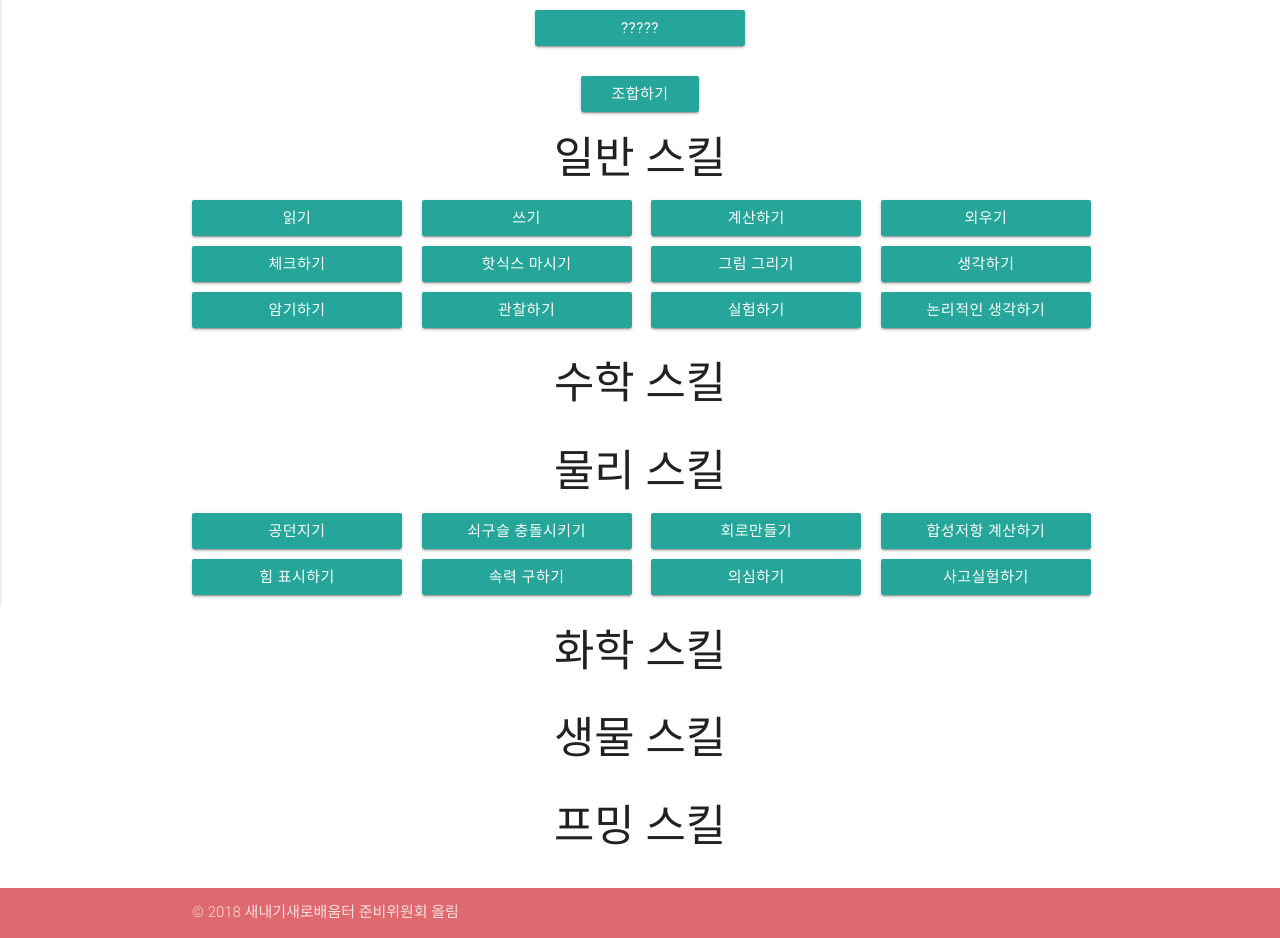
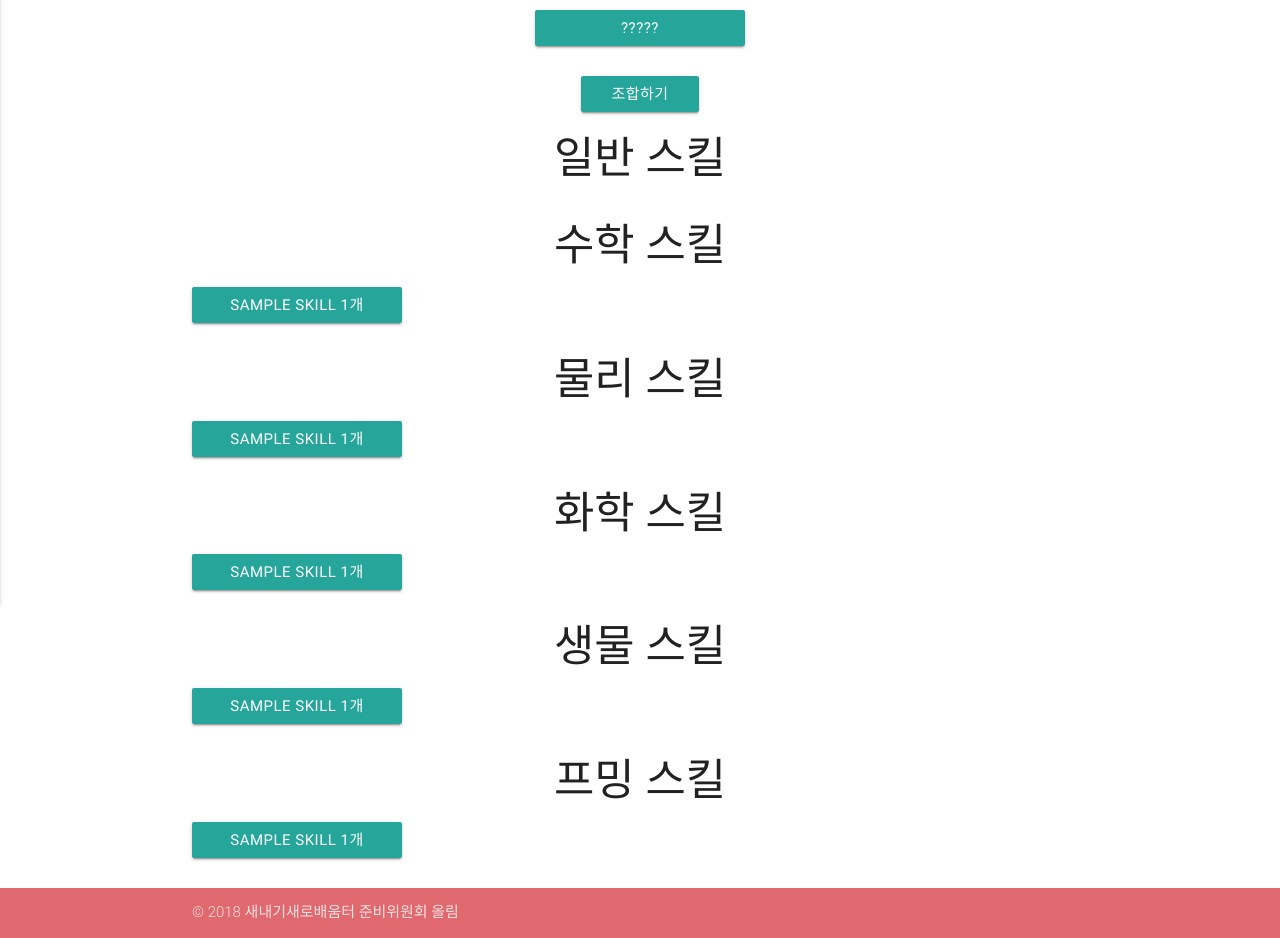
Before and after one commit to lbs1163/olim, a Django app: template rpg/templates/rpg/combination.html in a window 1280 px wide. Shown: the part 256-1194 px from the top of the page. Run offline with Django 3.2, Linux system fonts and the light colour scheme; data comes from the database, SQL or seed files in the repository; tables that the repository leaves empty hold one stand-in row (values such as "Sample post"); the template is opened without the code that fills it: values that come from a table or form of the project are taken from there, most other values are stand-ins (such as "Sample title", 1, 10 or a date in 2020); parts of the project's set-up code (start-up, migrations or seed data) failed here and were passed over; some libraries are stand-ins or nearby versions.

Commit message:
change the way skills show in combination page

```diff
--- a/rpg/templates/rpg/combination.html
+++ b/rpg/templates/rpg/combination.html
@@ -27,10 +27,10 @@
 	<div id="select">
 		<h3>일반 스킬</h3>
 		<div class="row" id="normal">
-			{% for skill in skills %}
-			{% if not skill.math and not skill.phys and not skill.chem and not skill.life and not skill.prog %}
+			{% for dict in skillswithcount %}
+			{% if not dict.skill.math and not dict.skill.phys and not dict.skill.chem and not dict.skill.life and not dict.skill.prog %}
 			<div class="col s12 m6 l4 xl3">
-				<button class="skill btn" type="normal" skillid="{{skill.id}}">{{skill.name}}</button>
+				<button class="skill btn" type="normal" skillid="{{dict.id}}">{{dict.skill.name}} {{dict.skill.count}}개</button>
 			</div>
 			{% endif %}
 			{% endfor %}
@@ -38,10 +38,10 @@
 
 		<h3>수학 스킬</h3>
 		<div class="row" id="math">
-			{% for skill in skills %}
-			{% if skill.math %}
+			{% for dict in skillswithcount %}
+			{% if dict.skill.math %}
 			<div class="col s12 m6 l4 xl3">
-				<button class="skill btn" type="math" skillid="{{skill.id}}">{{skill.name}}</button>
+				<button class="skill btn" type="math" skillid="{{dict.id}}">{{dict.skill.name}} {{dict.skill.count}}개</button>
 			</div>
 			{% endif %}
 			{% endfor %}
@@ -49,10 +49,10 @@
 
 		<h3>물리 스킬</h3>
 		<div class="row" id="phys">
-			{% for skill in skills %}
-			{% if skill.phys %}
+			{% for dict in skillswithcount %}
+			{% if dict.skill.phys %}
 			<div class="col s12 m6 l4 xl3">
-				<button class="skill btn" type="phys" skillid="{{skill.id}}">{{skill.name}}</button>
+				<button class="skill btn" type="phys" skillid="{{dict.id}}">{{dict.skill.name}} {{dict.skill.count}}개</button>
 			</div>
 			{% endif %}
 			{% endfor %}
@@ -60,10 +60,10 @@
 
 		<h3>화학 스킬</h3>
 		<div class="row" id="chem">
-			{% for skill in skills %}
-			{% if skill.chem %}
+			{% for dict in skillswithcount %}
+			{% if dict.skill.chem %}
 			<div class="col s12 m6 l4 xl3">
-				<button class="skill btn" type="chem" skillid="{{skill.id}}">{{skill.name}}</button>
+				<button class="skill btn" type="chem" skillid="{{dict.id}}">{{dict.skill.name}} {{dict.skill.count}}개</button>
 			</div>
 			{% endif %}
 			{% endfor %}
@@ -71,10 +71,10 @@
 
 		<h3>생물 스킬</h3>
 		<div class="row" id="life">
-			{% for skill in skills %}
-			{% if skill.life %}
+			{% for dict in skillswithcount %}
+			{% if dict.skill.life %}
 			<div class="col s12 m6 l4 xl3">
-				<button class="skill btn" type="life" skillid="{{skill.id}}">{{skill.name}}</button>
+				<button class="skill btn" type="life" skillid="{{dict.id}}">{{dict.skill.name}} {{dict.skill.count}}개</button>
 			</div>
 			{% endif %}
 			{% endfor %}
@@ -82,10 +82,10 @@
 
 		<h3>프밍 스킬</h3>
 		<div class="row" id="prog">
-			{% for skill in skills %}
-			{% if skill.prog %}
+			{% for dict in skillswithcount %}
+			{% if dict.skill.prog %}
 			<div class="col s12 m6 l4 xl3">
-				<button class="skill btn" type="prog" skillid="{{skill.id}}">{{skill.name}}</button>
+				<button class="skill btn" type="prog" skillid="{{dict.id}}">{{dict.skill.name}} {{dict.skill.count}}개</button>
 			</div>
 			{% endif %}
 			{% endfor %}
--- a/rpg/views.py
+++ b/rpg/views.py
@@ -249,9 +249,10 @@
 	character = Character.objects.get(user=request.user.id)
 	contains = Contain.objects.filter(character=character).order_by('skill')
 	skills = [contain.skill for contain in contains]
+	skillswithcount = [{'skill':skill, 'count': skills.count(skill)} for skill in skills]
 
 	if request.method == 'GET':
-		return render(request, 'rpg/combination.html', {'skills': skills})
+		return render(request, 'rpg/combination.html', {'skillswithcount': skillswithcount})
 
 	elif request.method == 'POST':
 		try:
```
